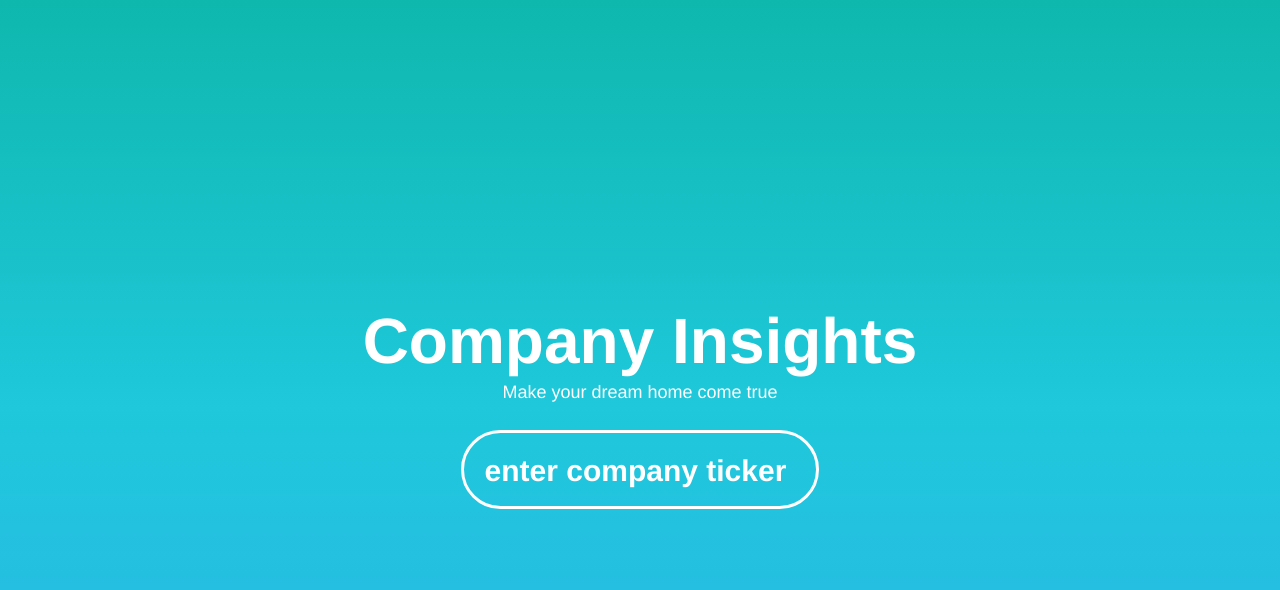
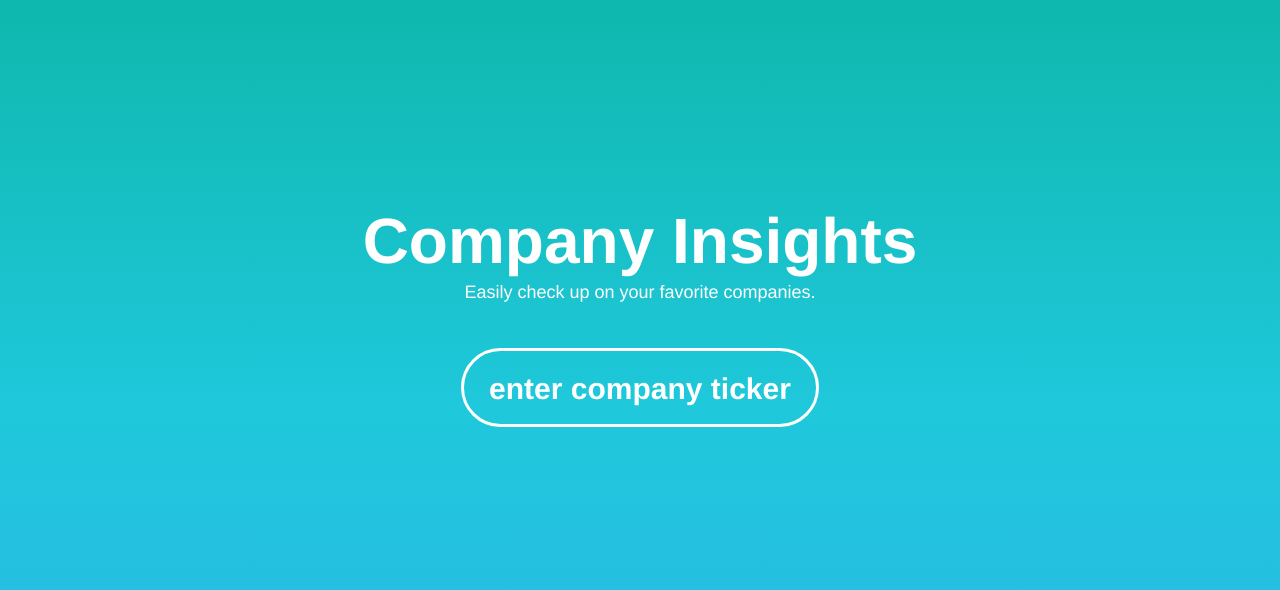
Before and after one commit to PeterDulworth/company-insights-webapp, a React (Create React App) app in the folder frontend/: page / in a window 1280 px wide. Shown: the top 590 px of the page. Built offline with nearby package versions, Linux system fonts and the light colour scheme.

Commit message:
disabled CORs on server. able to perform request and scrape

```diff
--- a/frontend/src/App.js
+++ b/frontend/src/App.js
@@ -5,9 +5,9 @@ import style from "./App.module.css";
 class App extends Component {
   render() {
     return (
-      <div className={style.App}>
-        <div className={style.siteTitle}>Company Insights</div>
-        <div className={style.siteSubTitle}>Make your dream home come true</div>
+      <div className={style.wrapper}>
+        <div className={style.title}>Company Insights</div>
+        <div className={style.subtitle}>Easily check up on your favorite companies.</div>
         <Search />
       </div>
     );
--- a/frontend/src/App.module.css
+++ b/frontend/src/App.module.css
@@ -1,4 +1,4 @@
-.App {
+.wrapper {
   text-align: center;
   display: flex;
   flex-direction: column;
@@ -10,24 +10,18 @@
   background: linear-gradient(180deg, #0fb8ad 0%, #1fc8db 51%, #2cb5e8 100%);
   min-height: 100vh;
   position: relative;
-  /* padding-top: -125px; */
+  padding-bottom: 200px;
   overflow: hidden;
 }
 
-.siteTitle {
+.title {
   color: white;
   font-weight: bold;
   font-size: 64px;
   line-height: 1.2;
 }
 
-.siteSubTitle {
+.subtitle {
   color: white;
   font-size: 18px;
 }
-
-.searchWrapper {
-  text-align: center;
-  color: white;
-  padding-top: 10vh;
-}
--- a/frontend/src/components/search/search.js
+++ b/frontend/src/components/search/search.js
@@ -10,7 +10,15 @@ class Search extends Component {
         event.preventDefault();
         var text = this.searchBar.value;
         if (text !== "") {
-        this.searchBar.value = "";
+            let url = 'http://localhost:5000/symbol/' + text
+            fetch(url)
+                .then(function(response) {
+                    return response.json();
+                })
+                .then(function(myJson) {
+                    console.log(JSON.stringify(myJson));
+                });
+            this.searchBar.value = "";
         }
     }
 
@@ -19,7 +27,7 @@ class Search extends Component {
             <form onSubmit={this.handleSubmit} className="search-form">
                 <FormControl
                   className={[styles.searchBar, styles.search, styles.searchText].join(' ')}
-                  placeholder=" enter company ticker"
+                  placeholder="enter company ticker"
                   ref={b => (this.searchBar = b)}
                   type="string"
                 />
--- a/frontend/src/components/search/search.module.css
+++ b/frontend/src/components/search/search.module.css
@@ -1,11 +1,11 @@
 .searchBar {
   position: absolute;
-  top: 0.4em;
-  z-index: 0;
+  top: 1.0em;
   box-sizing: content-box;
-  color: white;
+  text-align: center;
 }
 
+/* style the placeholder text  */
 .searchBar::placeholder {
   color: rgb(255, 255, 255);
 }
@@ -21,10 +21,15 @@
   background-repeat: no-repeat;
   border-radius: 50px;
   border: 3px solid white;
+
   transition: all 250ms ease-in-out;
   backface-visibility: hidden;
   transform-style: preserve-3d;
 }
+
+/* .search:focus { */
+  /* text-align: left; */
+/* } */
 
 .searchForm {
   position: relative;
```
Also changed, not shown: 2 other files (tests, documents, lock files or other folders).
